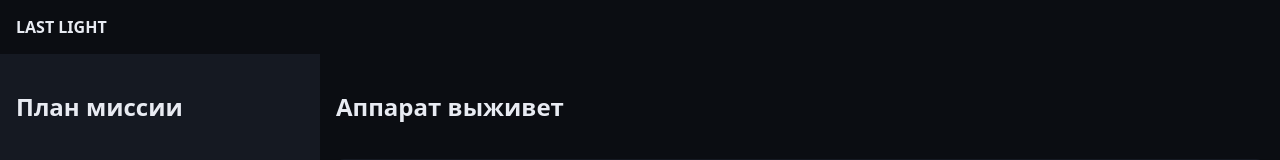
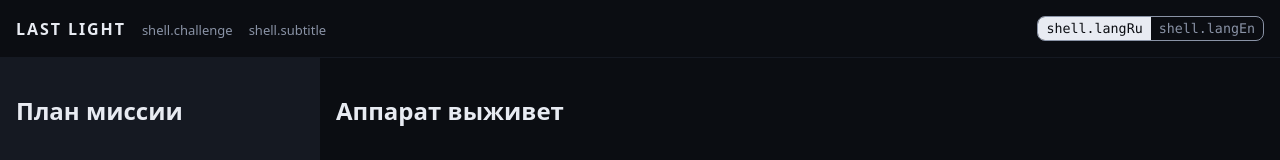
Before and after one commit to 1baisal3/LAST-LIGHT-, a React (Vite) app in the folder Frontend/: page / in a window 1280 px wide. Shown: the top 160 px of the page. Built offline with nearby package versions, Linux system fonts and the light colour scheme; no server answers.

Commit message:
layout: header with subtitle, status slot and RU/EN switch

```diff
--- a/Frontend/src/shared/layout/AppShell.tsx
+++ b/Frontend/src/shared/layout/AppShell.tsx
@@ -3,14 +3,15 @@ import styles from './AppShell.module.css';
 import { Header } from './Header';
 
 interface Props {
+  header?: ReactNode;
   side: ReactNode;
   main: ReactNode;
 }
 
-export function AppShell({ side, main }: Props) {
+export function AppShell({ header, side, main }: Props) {
   return (
     <div className={styles.shell}>
-      <Header />
+      {header ?? <Header />}
       <aside className={styles.side}>{side}</aside>
       <main className={styles.main}>{main}</main>
     </div>
--- /dev/null
+++ b/Frontend/src/shared/layout/Header.module.css
@@ -0,0 +1,53 @@
+.header {
+  display: flex;
+  flex-wrap: wrap;
+  align-items: center;
+  justify-content: space-between;
+  gap: var(--space-2) var(--space-3);
+  padding: var(--space-3);
+  border-bottom: 1px solid var(--color-surface);
+}
+
+.brand {
+  display: flex;
+  align-items: baseline;
+  gap: var(--space-3);
+}
+
+.logo {
+  letter-spacing: 0.12em;
+}
+
+.challenge,
+.mode,
+.passed {
+  color: var(--color-muted);
+  font-size: 13px;
+}
+
+.meta {
+  display: flex;
+  flex-wrap: wrap;
+  align-items: center;
+  gap: var(--space-2) var(--space-3);
+}
+
+.sources {
+  padding: var(--space-1) var(--space-2);
+  border: 1px solid var(--color-muted);
+  border-radius: var(--radius);
+  background: transparent;
+  color: var(--color-text);
+  cursor: pointer;
+}
+
+@media (max-width: 768px) {
+  .challenge {
+    display: none;
+  }
+}
+
+.subtitle {
+  color: var(--color-muted);
+  font-size: 13px;
+}
--- a/Frontend/src/shared/layout/Header.tsx
+++ b/Frontend/src/shared/layout/Header.tsx
@@ -1,9 +1,24 @@
+import type { ReactNode } from 'react';
 import { t } from '../i18n';
+import styles from './Header.module.css';
+import { LangSwitch } from './LangSwitch';
 
-export function Header() {
+interface Props {
+  status?: ReactNode;
+}
+
+export function Header({ status = null }: Props) {
   return (
-    <header style={{ padding: 'var(--space-3)' }}>
-      <strong>{t('app.title')}</strong>
+    <header className={styles.header}>
+      <div className={styles.brand}>
+        <strong className={styles.logo}>{t('app.title')}</strong>
+        <span className={styles.challenge}>{t('shell.challenge')}</span>
+        <span className={styles.subtitle}>{t('shell.subtitle')}</span>
+      </div>
+      <div className={styles.meta}>
+        {status}
+        <LangSwitch />
+      </div>
     </header>
   );
 }
--- /dev/null
+++ b/Frontend/src/shared/layout/LangSwitch.module.css
@@ -0,0 +1,20 @@
+.group {
+  display: inline-flex;
+  border: 1px solid var(--color-muted);
+  border-radius: var(--radius);
+  overflow: hidden;
+}
+
+.button {
+  padding: var(--space-1) var(--space-2);
+  border: 0;
+  background: transparent;
+  color: var(--color-muted);
+  font-family: var(--font-num);
+  cursor: pointer;
+}
+
+.button[aria-pressed='true'] {
+  background: var(--color-text);
+  color: var(--color-bg);
+}
--- /dev/null
+++ b/Frontend/src/shared/layout/LangSwitch.tsx
@@ -0,0 +1,30 @@
+import { setLang, t, useLang, type Lang } from '../i18n';
+import styles from './LangSwitch.module.css';
+
+type OptionKey = 'shell.langRu' | 'shell.langEn';
+type NameKey = 'shell.langRuLabel' | 'shell.langEnLabel';
+
+const OPTIONS: { lang: Lang; label: OptionKey; name: NameKey }[] = [
+  { lang: 'ru', label: 'shell.langRu', name: 'shell.langRuLabel' },
+  { lang: 'en', label: 'shell.langEn', name: 'shell.langEnLabel' },
+];
+
+export function LangSwitch() {
+  const current = useLang();
+  return (
+    <div className={styles.group} role="group" aria-label={t('shell.lang')}>
+      {OPTIONS.map(({ lang, label, name }) => (
+        <button
+          key={lang}
+          type="button"
+          className={styles.button}
+          aria-pressed={current === lang}
+          aria-label={t(name)}
+          onClick={() => setLang(lang)}
+        >
+          {t(label)}
+        </button>
+      ))}
+    </div>
+  );
+}
```
Also changed, not shown: 1 other file (tests, documents, lock files or other folders).
